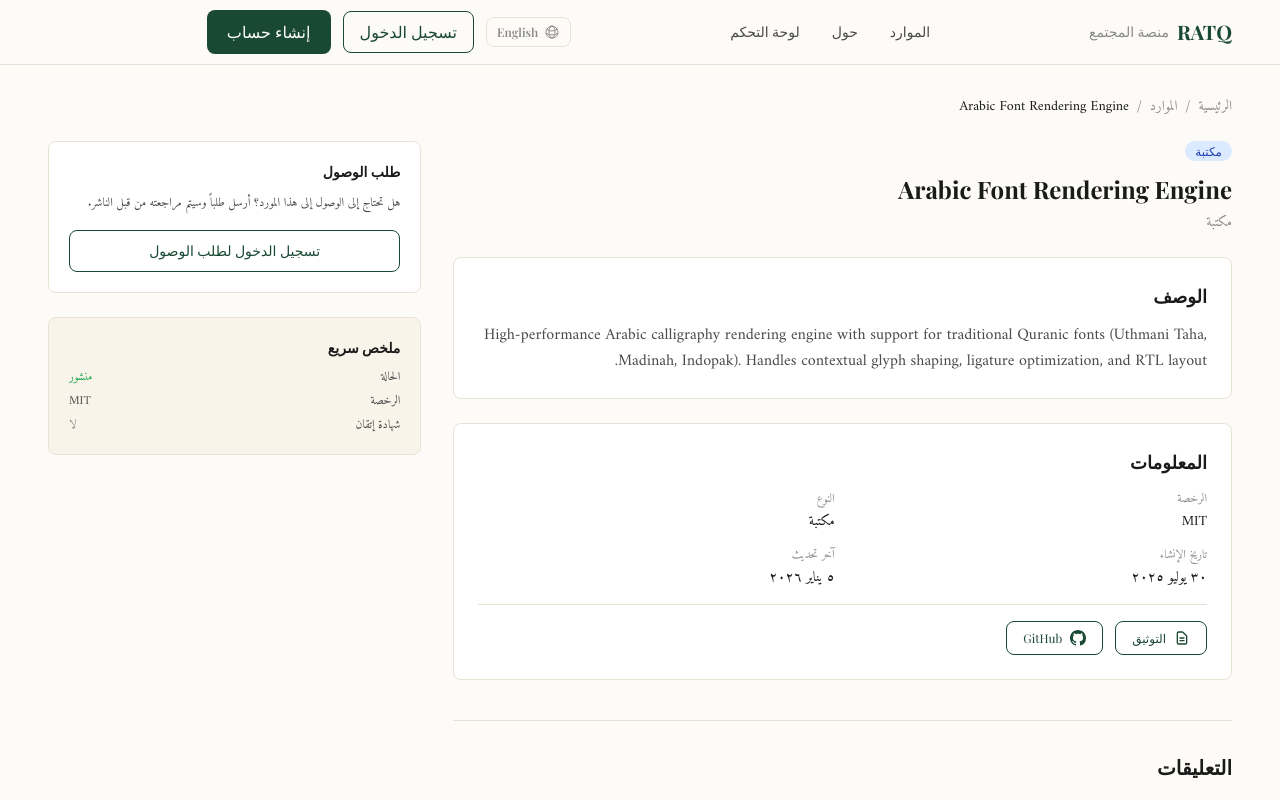
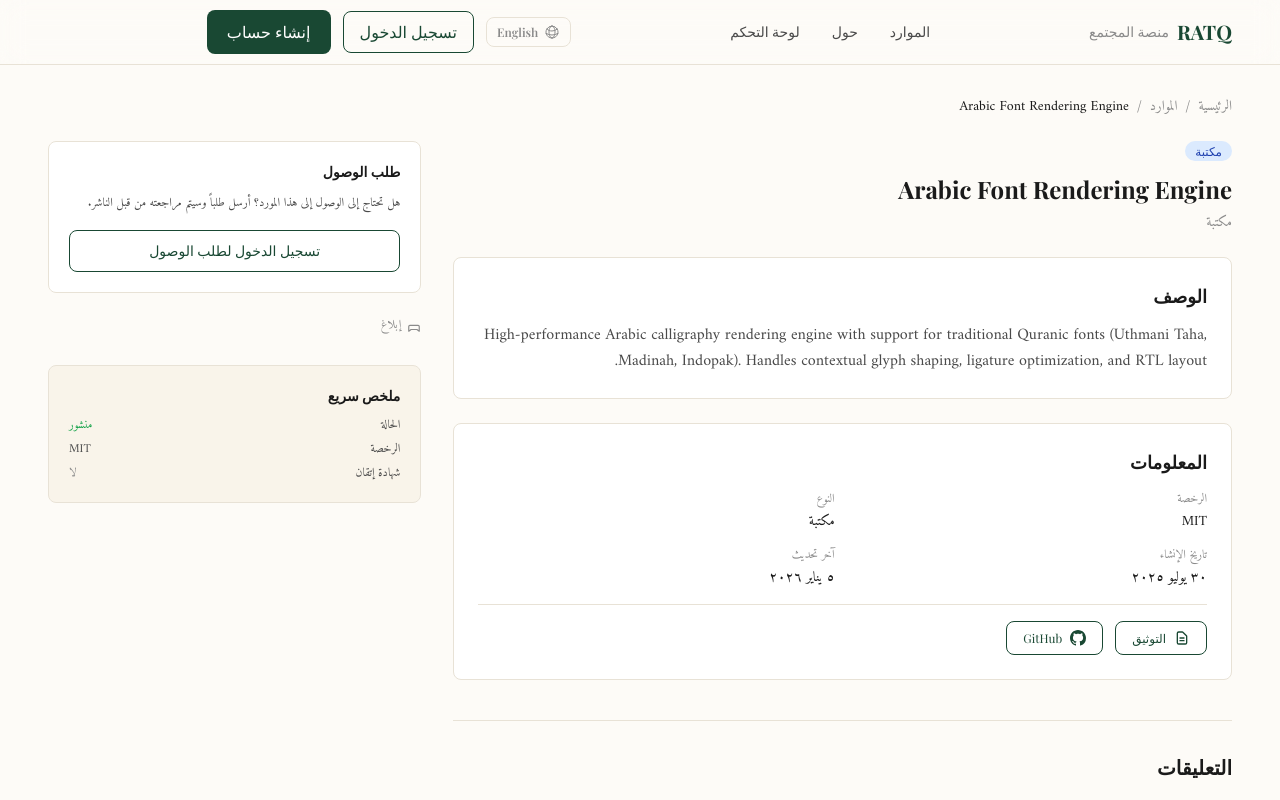
Before and after one commit to AbdelrahmanElsamoly/quran-data-directory, a Next.js app: page /resources/arabic-font-rendering-engine in a window 1280 px wide. Shown: the top 800 px of the page. Built offline with nearby package versions, Linux system fonts and the light colour scheme.

Commit message:
integrate ReportButton and ResourcePreview into resource detail page

```diff
--- a/src/app/resources/[slug]/ResourceDetailClient.tsx
+++ b/src/app/resources/[slug]/ResourceDetailClient.tsx
@@ -6,6 +6,9 @@ import { formatDate } from '@/lib/utils';
 import { AccessRequestButton } from '@/components/resources/AccessRequestButton';
 import { RelatedResources } from '@/components/resources/RelatedResources';
 import { CommentSection } from '@/components/resources/CommentSection';
+import { ReportButton } from '@/components/resources/ReportButton';
+import { ResourcePreview } from '@/components/resources/ResourcePreview';
+import { usePreview } from '@/hooks/usePreview';
 import { useLanguage } from '@/i18n';
 import type { Resource } from '@/types/resource';
 
@@ -50,6 +53,13 @@ export function ResourceDetailClient({ resource }: ResourceDetailClientProps) {
               {t.catalog.types[resource.type]}
             </p>
           </header>
+
+          {/* Preview Section */}
+          <ResourcePreview
+            resourceType={resource.type}
+            previewData={null}
+            loading={false}
+          />
 
           {/* Description */}
           <div className="bg-[var(--bg-card)] border border-[var(--border-color)] rounded-lg p-6 mb-6">
@@ -140,6 +150,14 @@ export function ResourceDetailClient({ resource }: ResourceDetailClientProps) {
               />
             </div>
 
+            {/* Report button */}
+            <div className="mt-2">
+              <ReportButton
+                resourceSlug={resource.slug}
+                resourceName={resource.name}
+              />
+            </div>
+
             {/* Quick info card */}
             <div className="bg-[var(--bg-secondary)] border border-[var(--border-color)] rounded-lg p-5">
               <h3 className="font-heading font-semibold text-sm mb-3">{t.resource.detail.quickSummary}</h3>
```
